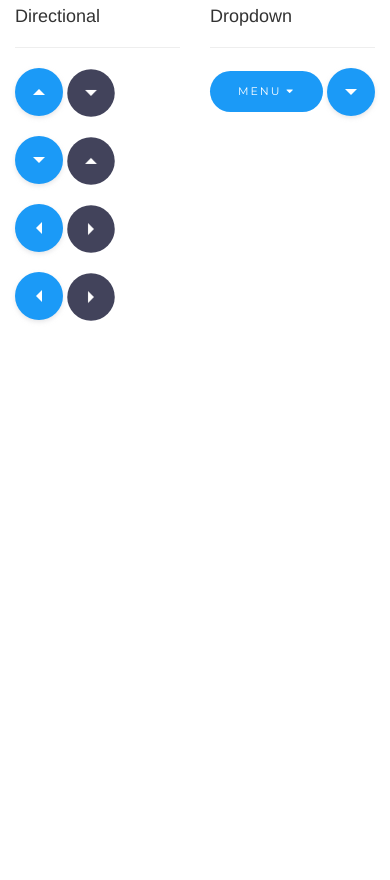
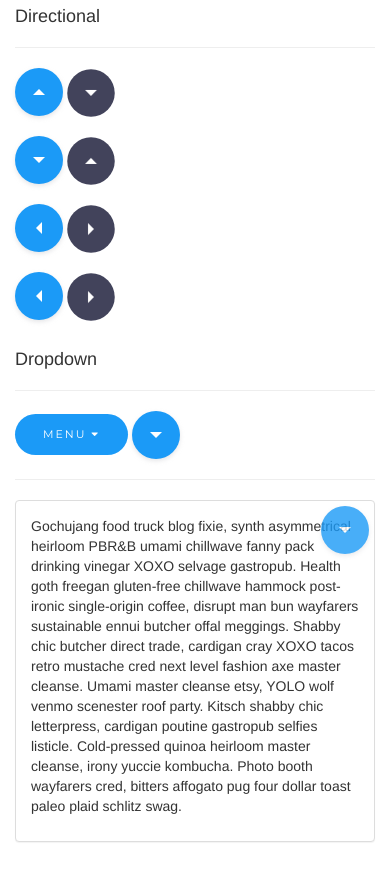
Before and after one commit to binarta/style.guide, a website: page index.html in a window 390 px wide. Shown: the part 3830-4710 px from the top of the page. Before the commit the page ends 4370 px from the top, so only its background shows below. Drawn offline with nearby package versions, Linux system fonts and the light colour scheme; files that its build step writes are made by us from their sources.

Commit message:
edit styling

```diff
--- a/index.html
+++ b/index.html
@@ -260,7 +260,7 @@
                         <button type="button" class="bin-btn bin-btn-floated bin-btn-danger">danger</button>
                     </div>
                 </div>
-                <div class="col-xs-6">
+                <div class="col-xs-12 col-sm-6">
                     <h4>Directional</h4>
                     <hr>
 
@@ -281,7 +281,7 @@
                         <button type="button" class="bin-btn bin-btn-right bin-btn-primary active"></button>
                     </div>
                 </div>
-                <div class="col-xs-6">
+                <div class="col-xs-12 col-sm-6">
                     <h4>Dropdown</h4>
                     <hr>
 
@@ -300,9 +300,38 @@
                         <button type="button" class="bin-btn bin-btn-down bin-btn-primary" data-toggle="dropdown" aria-haspopup="true" aria-expanded="false"></button>
                         <ul>
                             <li><a href=" ">item 1</a></li>
+                            <li><button type="button" class="bin-link">button</button></li>
                             <li class="active"><a href=" ">active</a></li>
                             <li><a class="bin-link bin-link-danger" href=" ">danger</a></li>
+                            <li><button type="button" class="bin-link bin-link-danger">button</button></li>
                         </ul>
+                    </div>
+
+                    <hr>
+
+                    <div class="panel panel-default bin-edit">
+                        <div class="bin-dropdown bin-edit-dropdown">
+                            <button type="button" class="bin-btn bin-btn-down bin-btn-primary" data-toggle="dropdown" aria-haspopup="true" aria-expanded="false"></button>
+                            <ul>
+                                <li><a href=" ">item 1</a></li>
+                                <li class="active"><a href=" ">active</a></li>
+                                <li><a class="bin-link bin-link-danger" href=" ">danger</a></li>
+                            </ul>
+                        </div>
+
+                        <div class="panel-body bin-edit-body">
+                            <p>
+                                Gochujang food truck blog fixie, synth asymmetrical heirloom PBR&B umami chillwave fanny
+                                pack drinking vinegar XOXO selvage gastropub. Health goth freegan gluten-free chillwave
+                                hammock post-ironic single-origin coffee, disrupt man bun wayfarers sustainable ennui
+                                butcher offal meggings. Shabby chic butcher direct trade, cardigan cray XOXO tacos retro
+                                mustache cred next level fashion axe master cleanse. Umami master cleanse etsy, YOLO
+                                wolf venmo scenester roof party. Kitsch shabby chic letterpress, cardigan poutine
+                                gastropub selfies listicle. Cold-pressed quinoa heirloom master cleanse, irony yuccie
+                                kombucha. Photo booth wayfarers cred, bitters affogato pug four dollar toast paleo plaid
+                                schlitz swag.
+                            </p>
+                        </div>
                     </div>
                 </div>
             </div>
--- a/less/binarta.less
+++ b/less/binarta.less
@@ -4,3 +4,4 @@
 @import "button";
 @import "dropdown";
 @import "modal";
+@import "edit";
--- /dev/null
+++ b/less/edit.less
@@ -0,0 +1,25 @@
+.bin-edit {
+  position: relative;
+
+  .bin-edit-dropdown {
+    position: absolute;
+    right: 5px;
+    top: 5px;
+    opacity: 0.8;
+
+    &:hover,
+    &:focus,
+    &.open {
+      opacity: 1;
+    }
+
+    + .bin-edit-body {
+      transition: transform ease 300ms, opacity ease 300ms;
+    }
+
+    &.open + .bin-edit-body {
+      transform: scale(0.99,0.99);
+      opacity: 0.3;
+    }
+  }
+}
```
